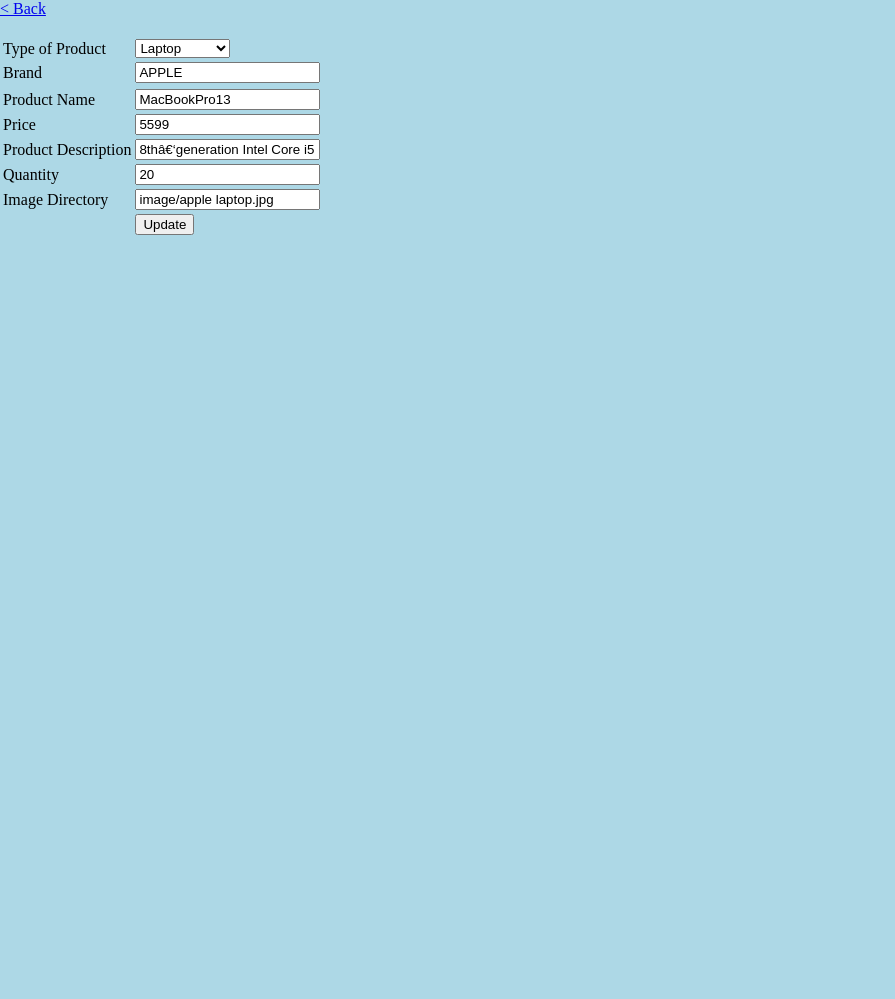
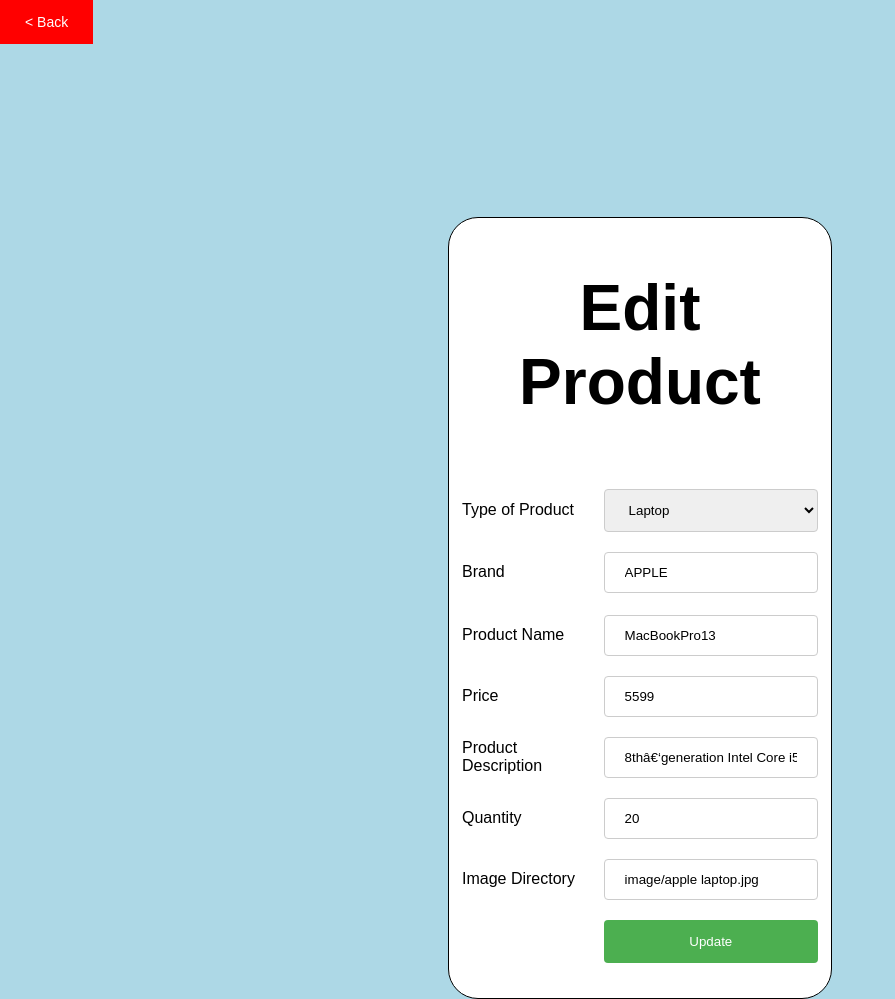
Before and after one commit to LostOfStack/2022S1_WEB_APP, a PHP site: page /editproduct.php?id=1 in a window 1280 px wide. Shown: the whole page, without its empty margins (0-895 px from the left). Before the commit the page ends 235 px from the top, so only its background shows below. Run offline with PHP 8.4, Linux system fonts and the light colour scheme; data comes from the database, SQL or seed files in the repository.

Commit message:
edit product style

```diff
--- a/editproduct.php
+++ b/editproduct.php
@@ -45,12 +45,76 @@ $row = mysqli_fetch_assoc($result);
 <head>
 	<title>Edit Product</title>
 	<link rel="stylesheet" type="text/css" href="style.css">
+	<style>
+		body{ font: 14px sans-serif; }
+		.wrapper{
+        width: 30%;
+        padding: 20px;
+        margin-top: 150px;
+        margin-left: auto;
+        margin-right: auto;
+        padding: 10px;
+        position: static;
+        border-style: solid;
+        border-color: black;
+        border-width: 1px;
+        border-radius: 30px;
+        background-color: white;
+        text-align: center;
+        }
+		input[type=text], select {
+            width: 100%;
+            padding: 12px 20px;
+            margin: 8px 0;
+            display: inline-block;
+            border: 1px solid #ccc;
+            border-radius: 4px;
+            box-sizing: border-box;
+            }
+
+            input[type=submit] {
+            width: 100%;
+            background-color: #4CAF50;
+            color: white;
+            padding: 14px 20px;
+            margin: 8px 0;
+            border: none;
+            border-radius: 4px;
+            cursor: pointer;
+            }
+
+            input[type=submit]:hover {
+            background-color: #45a049;
+        }
+
+		#back{
+			width:180px;
+			height:35px;
+		}
+
+		#back a:link, #back a:visited {
+			background-color: black;
+			color: white;
+			padding: 14px 25px;
+			text-align: center;
+			text-decoration: none;
+			display: inline-block;
+		}
+
+		#back a:hover, #back a:active {
+			background-color: red;
+		}
+	</style>
 </head>
 
 <body>
+	<div id='back'>
 		<a href="updateproduct.php">< Back</a>
+	</div>
 	<br/><br/>
 
+	<div class="wrapper">
+        <h1>Edit Product</h1><br>
 		<form  name="update_product" method="post" action="editproduct.php" >
 			<table border="0">
 				<tr>
@@ -96,5 +160,6 @@ $row = mysqli_fetch_assoc($result);
 				</tr>
 			</table>
 		</form>
+	</div>
 </body>
 </html>
```
Lines whose indentation alone changed are shown as unchanged.
